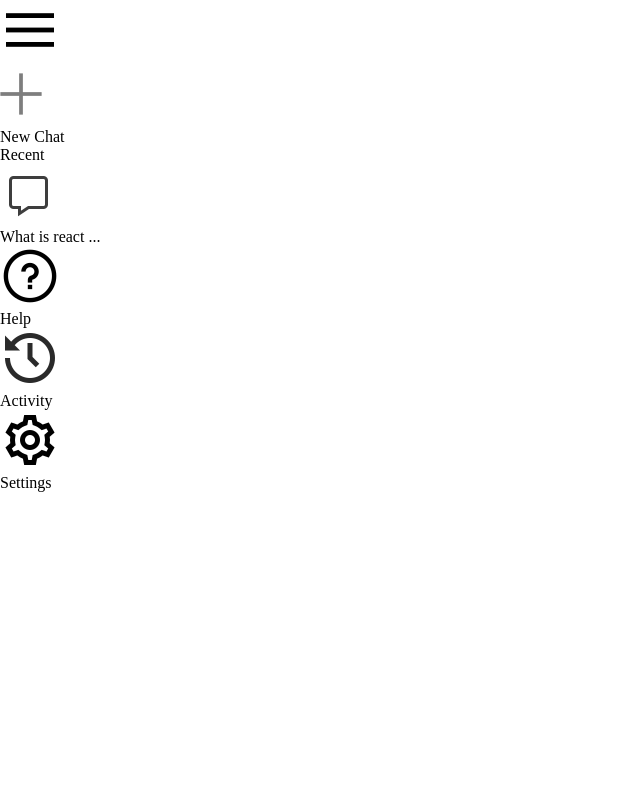
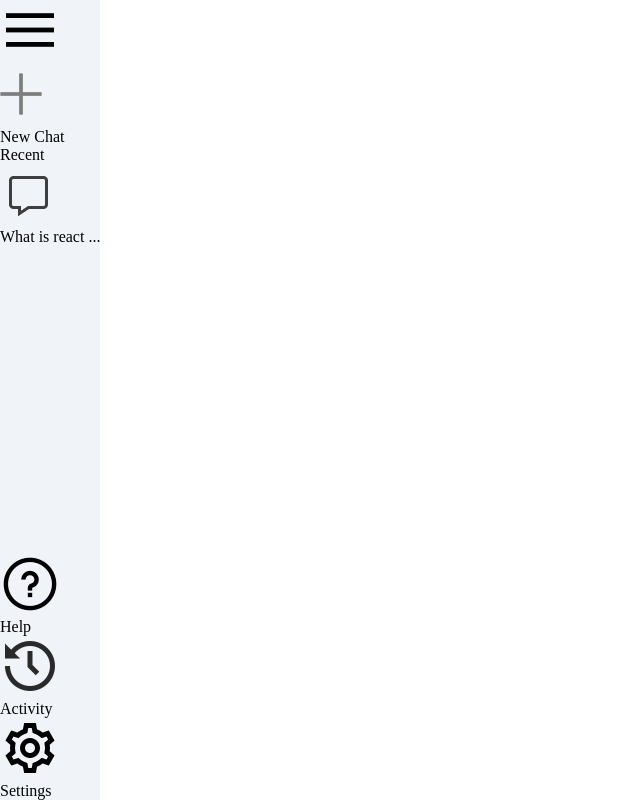
Before and after one commit to RaviKumar-09/Google-Gemini-2.0, a React (Vite) app in the folder gemini-clone/: page / in a window 1280 px wide. Shown: the whole page, without its empty margins (0-640 px from the left). Built offline with nearby package versions, Linux system fonts and the light colour scheme.

Commit message:
add styles to sidebar class

```diff
--- a/gemini-clone/src/components/Sidebar/Sidebar.css
+++ b/gemini-clone/src/components/Sidebar/Sidebar.css
@@ -0,0 +1,7 @@
+.sidebar{
+    min-height: 100vh;
+    display: inline-flex;
+    flex-direction: column;
+    justify-content: space-between;
+    background-color: #f0f4f9;
+}
```
